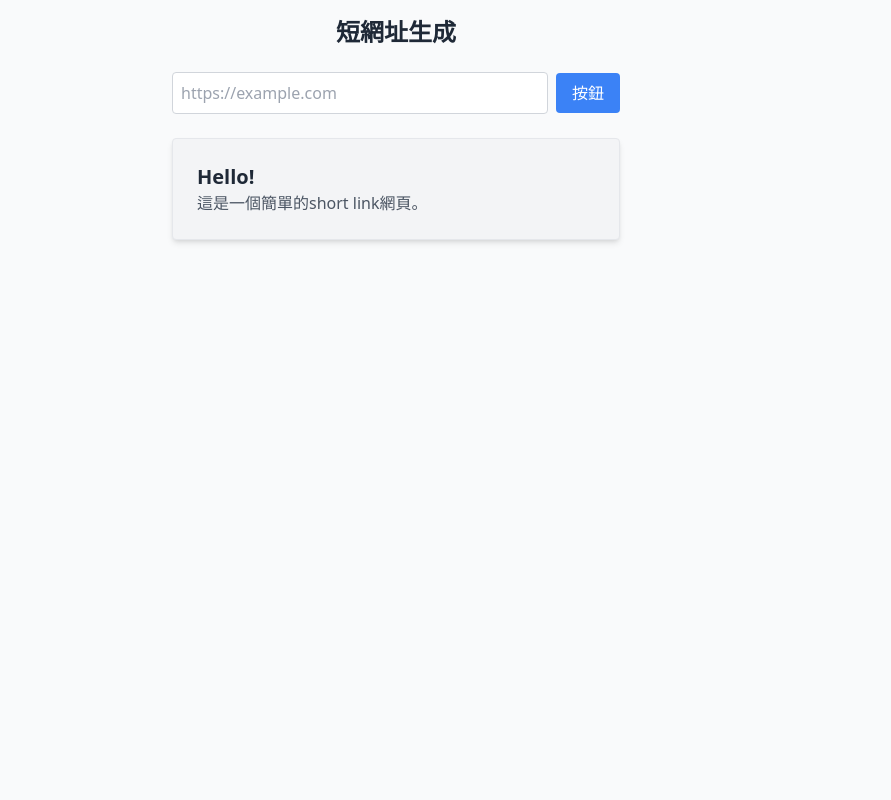
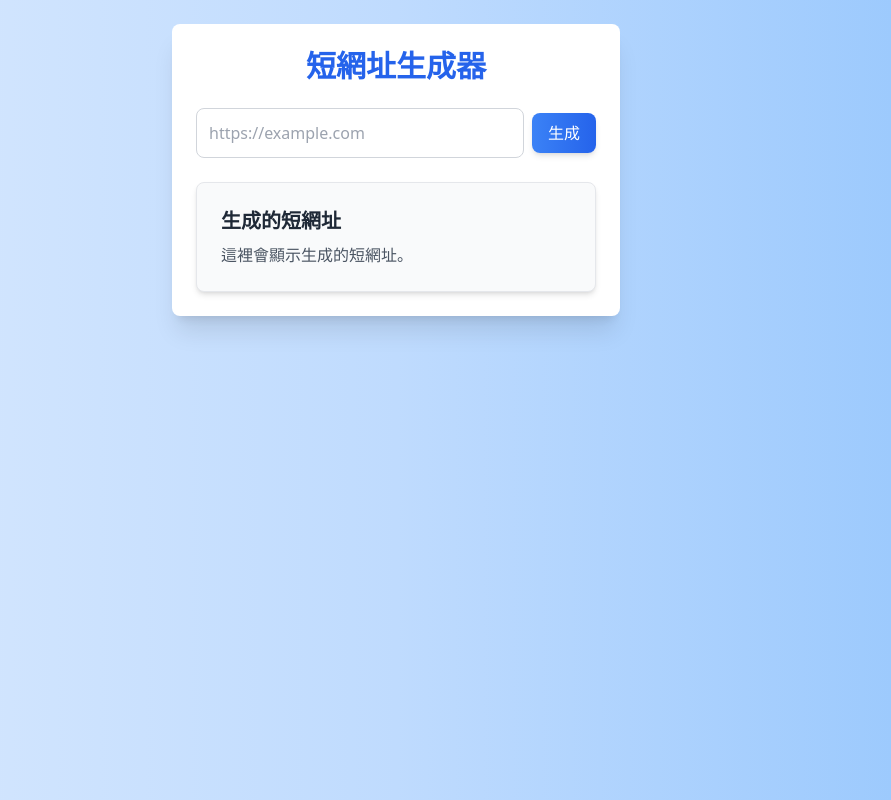
Before and after one commit to SuikaTW/short-link, a plain HTML site: page index.html in a window 1280 px wide. Shown: the whole page, without its empty margins (244-1135 px from the left). Drawn offline with nearby package versions, Linux system fonts and the light colour scheme.

Commit message:
Update index.html

```diff
--- a/index.html
+++ b/index.html
@@ -4,11 +4,13 @@
     <script src="https://cdn.tailwindcss.com"></script>
     <meta charset="UTF-8">
     <meta name="viewport" content="width=device-width, initial-scale=1.0">
-    <title>Document</title>
+    <title>短網址生成</title>
 </head>
-<body class="bg-gray-50 p-4">
-    <div class="max-w-md mx-auto">
-        <h1 class="text-2xl font-bold text-center text-gray-800 mb-6">短網址生成</h1>
+<body class="bg-gradient-to-r from-blue-100 via-blue-200 to-blue-300 min-h-screen p-6">
+    <div class="max-w-md mx-auto bg-white p-6 rounded-lg shadow-xl">
+        <h1 class="text-3xl font-extrabold text-center text-blue-600 mb-6">
+            短網址生成器
+        </h1>
         <div class="flex items-center space-x-2 mb-4">
             <input
               type="url"
@@ -16,16 +18,19 @@
               name="name"
               placeholder="https://example.com"
               required
-              class="flex-1 p-2 border border-gray-300 rounded focus:outline-none focus:ring-2 focus:ring-blue-500 focus:border-blue-500 focus:shadow-lg focus:bg-gray-50 placeholder-gray-400"
+              class="flex-1 p-3 border border-gray-300 rounded-lg focus:outline-none
+              focus:ring-2 focus:ring-blue-500 focus:border-blue-500
+              focus:shadow-md focus:bg-blue-50 placeholder-gray-400 transition duration-300"
             />
-            <button class="bg-blue-500 text-white px-4 py-2 rounded hover:bg-blue-600">
-                按鈕
+            <button class="bg-gradient-to-r from-blue-500 to-blue-600 text-white px-4 py-2 rounded-lg
+                           hover:from-blue-600 hover:to-blue-700 shadow-md hover:shadow-lg transition duration-300">
+                生成
             </button>
         </div>
 
-        <div class="bg-gray-100 p-6 rounded shadow-md mt-6 shadow-lg hover:shadow-2xl transition-shadow duration-300 border border-gray-200">
-            <h2 class="text-xl font-bold text-gray-800">Hello!</h2>
-            <p class="text-gray-600">這是一個簡單的short link網頁。</p>
+        <div class="bg-gray-50 p-6 rounded-lg shadow-md mt-6 border border-gray-200">
+            <h2 class="text-xl font-bold text-gray-800 mb-2">生成的短網址</h2>
+            <p class="text-gray-600">這裡會顯示生成的短網址。</p>
         </div>
     </div>
 </body>
```
